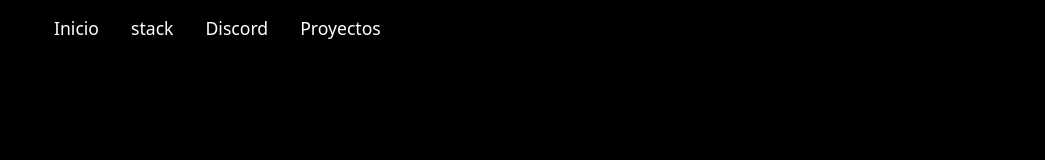
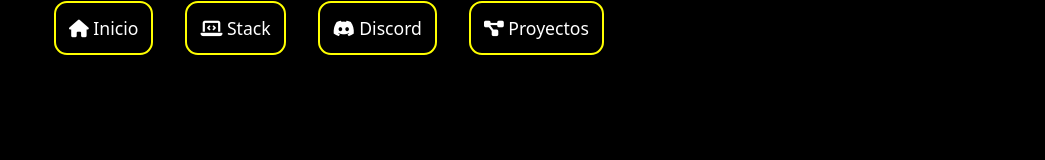
Before and after one commit to AgustinGibaut/Agustin, a plain HTML site: page index.html in a window 1280 px wide. Shown: the top 160 px of the page, without its empty margins (8-1053 px from the left). Drawn offline with nearby package versions, Linux system fonts and the light colour scheme.

Commit message:
se agrega diseño al nav

```diff
--- a/css/styles.css
+++ b/css/styles.css
@@ -39,12 +39,7 @@ body {
 
 
 
-/* Reset básico */
-* {
-  margin: 0;
-  padding: 0;
-  box-sizing: border-box;
-}
+
 
 /* Contenedor NAV fijo */
 header {
@@ -95,6 +90,9 @@ nav ul {
 }
 
 nav ul li a {
+  border: 2px solid yellow;
+  padding: 13px;
+  border-radius: 13px;
   color: white;
   text-decoration: none;
   font-size: 1.1rem;
--- a/index.html
+++ b/index.html
@@ -24,10 +24,10 @@
       </label>
       <nav>
         <ul>
-          <li><a href="#inicio">Inicio</a></li>
-          <li><a href="#skils">stack</a></li>
-          <li><a href="#discord">Discord</a></li>
-          <li><a href="#projects">Proyectos</a></li>
+          <li><a href="#inicio"><i class="fa-solid fa-house"></i> Inicio</a></li>
+          <li><a href="#skils"><i class="fa-solid fa-laptop-code"></i> Stack</a></li>
+          <li><a href="#discord"><i class="fa-brands fa-discord"></i> Discord</a></li>
+          <li><a href="#projects"><i class="fa-solid fa-diagram-project"></i> Proyectos</a></li>
         </ul>
       </nav>
     </header>
@@ -35,8 +35,12 @@
 
 
 
-  <section id="inicio" class="inicio">
-    <div class="contenido-inicio">
+    <section id="inicio" class="inicio position-relative">
+      <!-- Partículas -->
+      <div id="particles-js"></div>
+
+      <!-- Contenido principal encima de las partículas -->
+      <div class="contenido-inicio position-relative">
         <div class="texto-inicio">
           <h1 class="typing-title">¡Hola! Soy Agustín</h1>
           <p>Desarrollador de software apasionado por el <strong>frontend</strong> y la <strong>creatividad</strong>.</p>
@@ -53,6 +57,7 @@
         </div>
       </div>
     </section>
+
 
 
   <section id="skills" class="skills-section py-5">
@@ -163,6 +168,8 @@
     <img src="imagenes/cute-cat-wearing-glasses-icon-character-free-png.webp" alt="Cargando..." />
   </div>
 
+
   <script src="script.js"></script>
+
 </body>
 </html>
```
Lines whose indentation alone changed are shown as unchanged.
